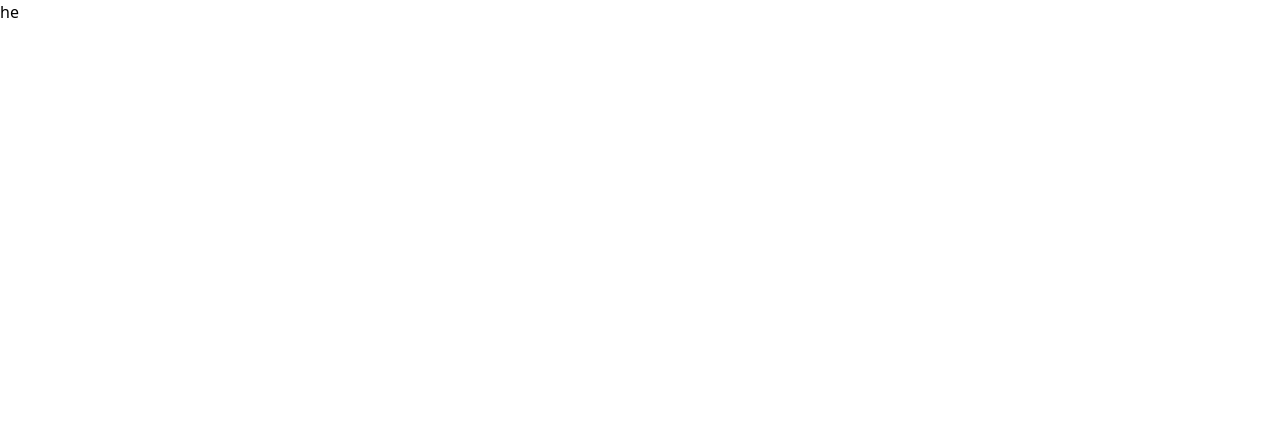
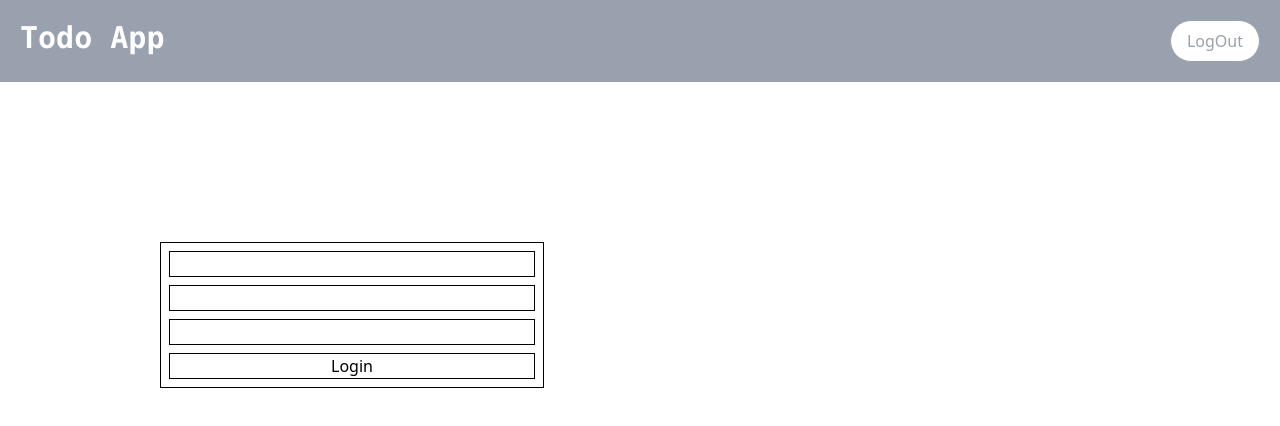
Before and after one commit to Ahnaf-Hamid/todo-app-mern, a React (Vite) app in the folder frontend/: page / in a window 1280 px wide. Shown: the top 426 px of the page. Built offline with nearby package versions, Linux system fonts and the light colour scheme.

Commit message:
today work done

```diff
--- a/frontend/src/Navbar.jsx
+++ b/frontend/src/Navbar.jsx
@@ -1,9 +1,14 @@
-import React from 'react'
+import React from "react";
 
 const Navbar = () => {
   return (
-    <div>he</div>
-  )
-}
+    <div className="bg-gray-400 p-5">
+      <div className=" max-w-7xl mx-auto  flex justify-between">
+        <h1 className="text-white text-3xl font-mono font-semibold">Todo App</h1>
+        <button className="text-gray-400 border rounded-full py-2 px-4 bg-white hover:bg-gray-600 hover:text-white cursor-pointer">LogOut</button>
+      </div>
+    </div>
+  );
+};
 
-export default Navbar
+export default Navbar;
--- a/frontend/src/pages/Login.jsx
+++ b/frontend/src/pages/Login.jsx
@@ -1,9 +1,16 @@
-import React from 'react'
+import React from "react";
 
 const Login = () => {
   return (
-    <div></div>
-  )
-}
+    <div className="border w-96 relative left-40 top-40">
+      <form className="flex flex-col gap-2 p-2">
+        <input type="text" className="border " />
+        <input type="email" className="border " />
+        <input type="password" className="border " />
+        <button type="submit" className="border">Login</button>
+      </form>
+    </div>
+  );
+};
 
-export default Login
+export default Login;
```
